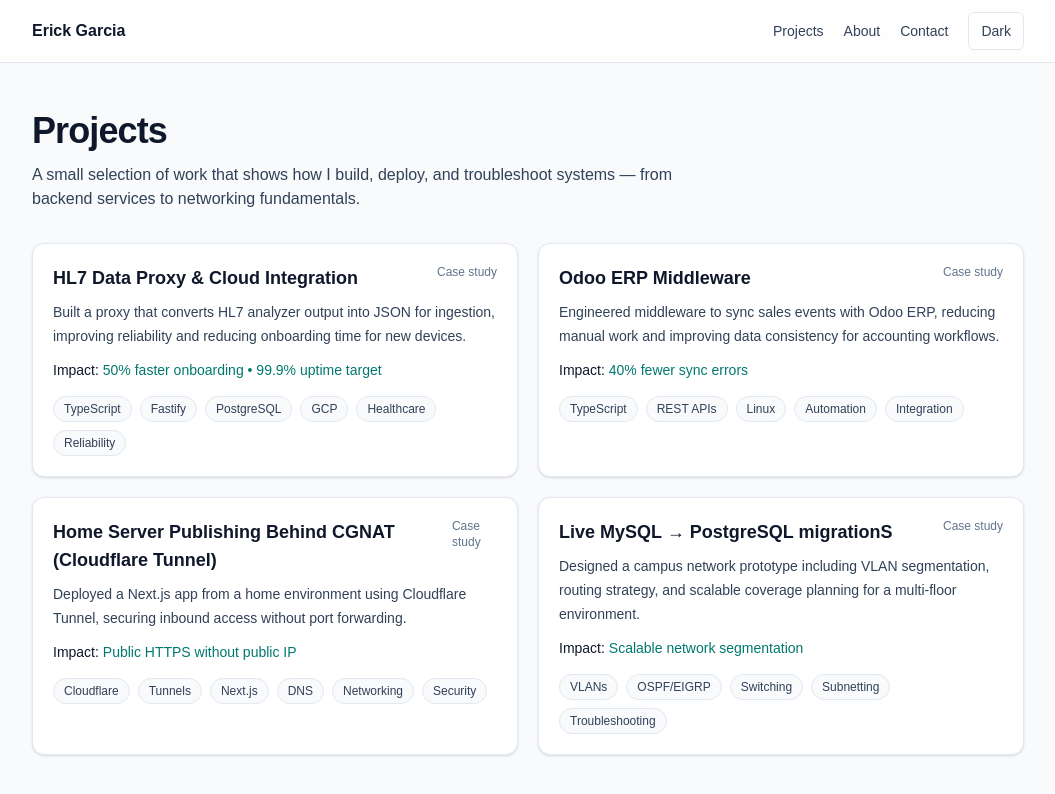
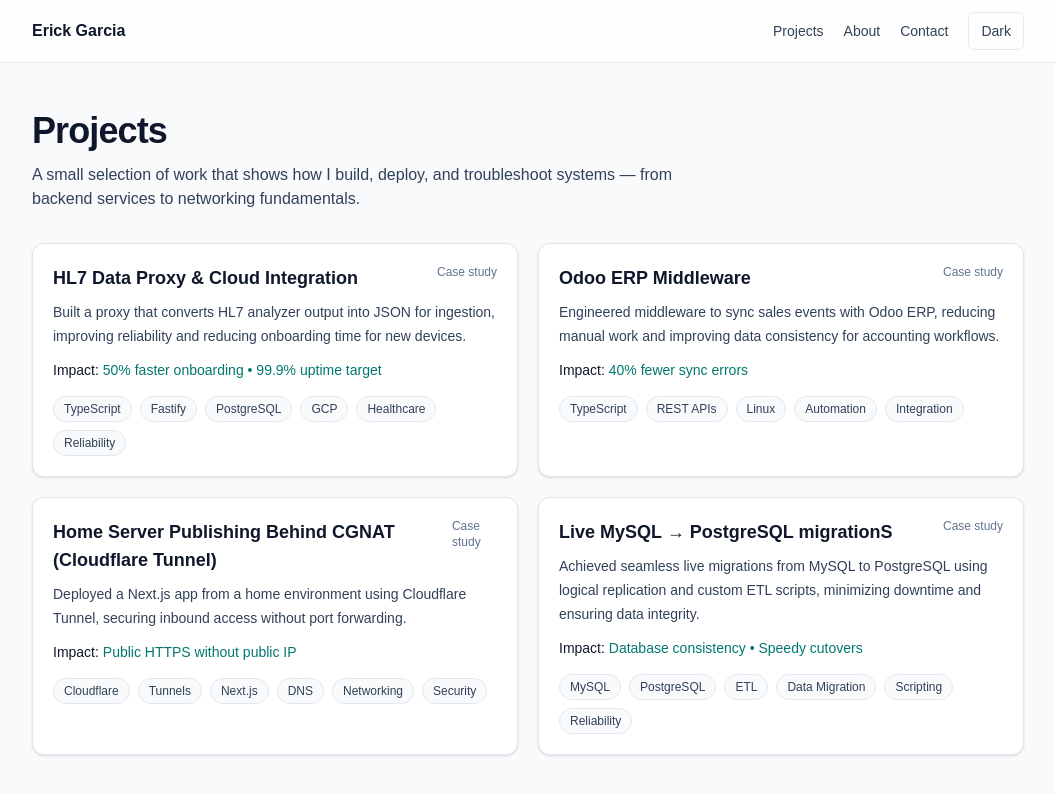
Before and after one commit to eggarcia98/portfolio, a Next.js app: page /projects in a window 1280 px wide. Shown: the top 794 px of the page, without its empty margins (112-1167 px from the left). Built offline with nearby package versions, Linux system fonts and the light colour scheme.

Commit message:
feat: update project summary and tags for Live MySQL → PostgreSQL migration case study

```diff
--- a/src/app/projects/page.tsx
+++ b/src/app/projects/page.tsx
@@ -56,14 +56,15 @@ const projects = [
     {
         title: "Live MySQL → PostgreSQL migrationS",
         summary:
-            "Designed a campus network prototype including VLAN segmentation, routing strategy, and scalable coverage planning for a multi-floor environment.",
-        impact: "Scalable network segmentation",
+            "Achieved seamless live migrations from MySQL to PostgreSQL using logical replication and custom ETL scripts, minimizing downtime and ensuring data integrity.",
+        impact: "Database consistency • Speedy cutovers",
         tags: [
-            "VLANs",
-            "OSPF/EIGRP",
-            "Switching",
-            "Subnetting",
-            "Troubleshooting",
+            "MySQL",
+            "PostgreSQL",
+            "ETL",
+            "Data Migration",
+            "Scripting",
+            "Reliability",
         ],
         href: "/projects/db-migration",
     },
```
